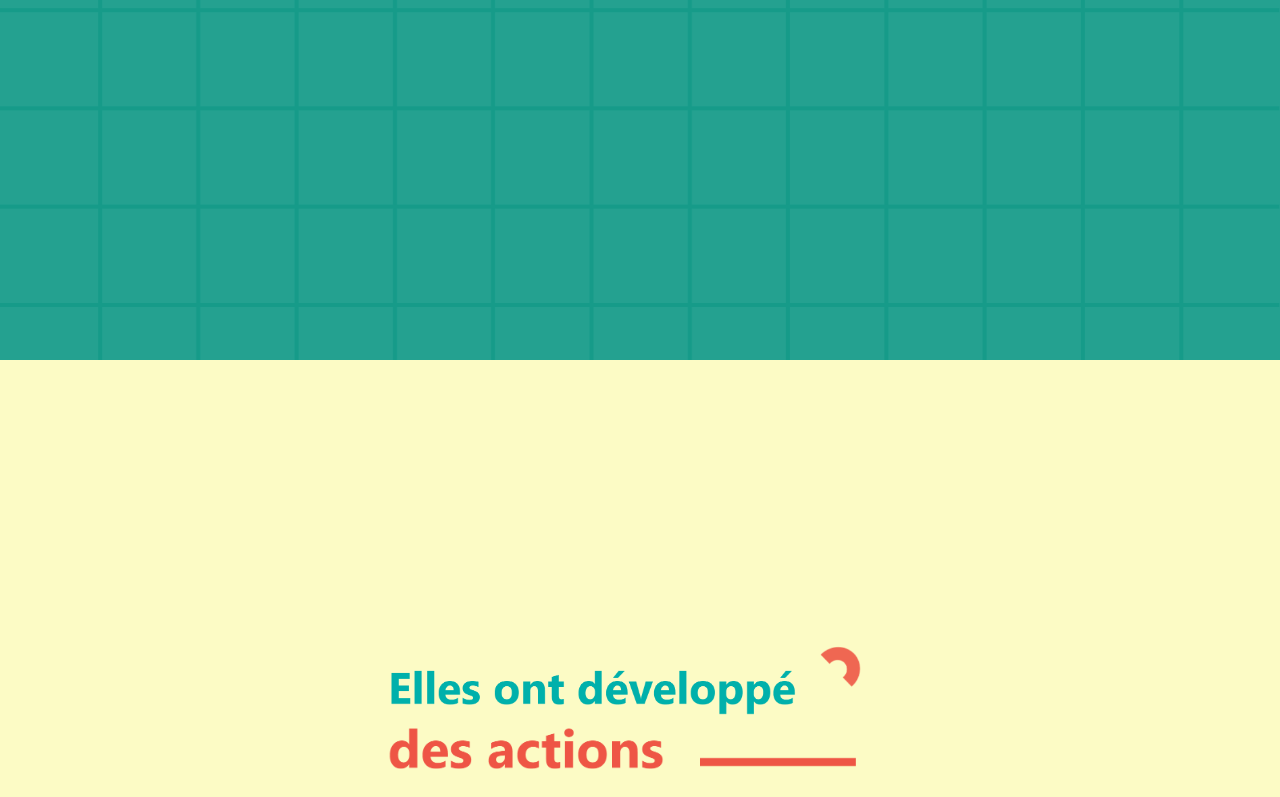
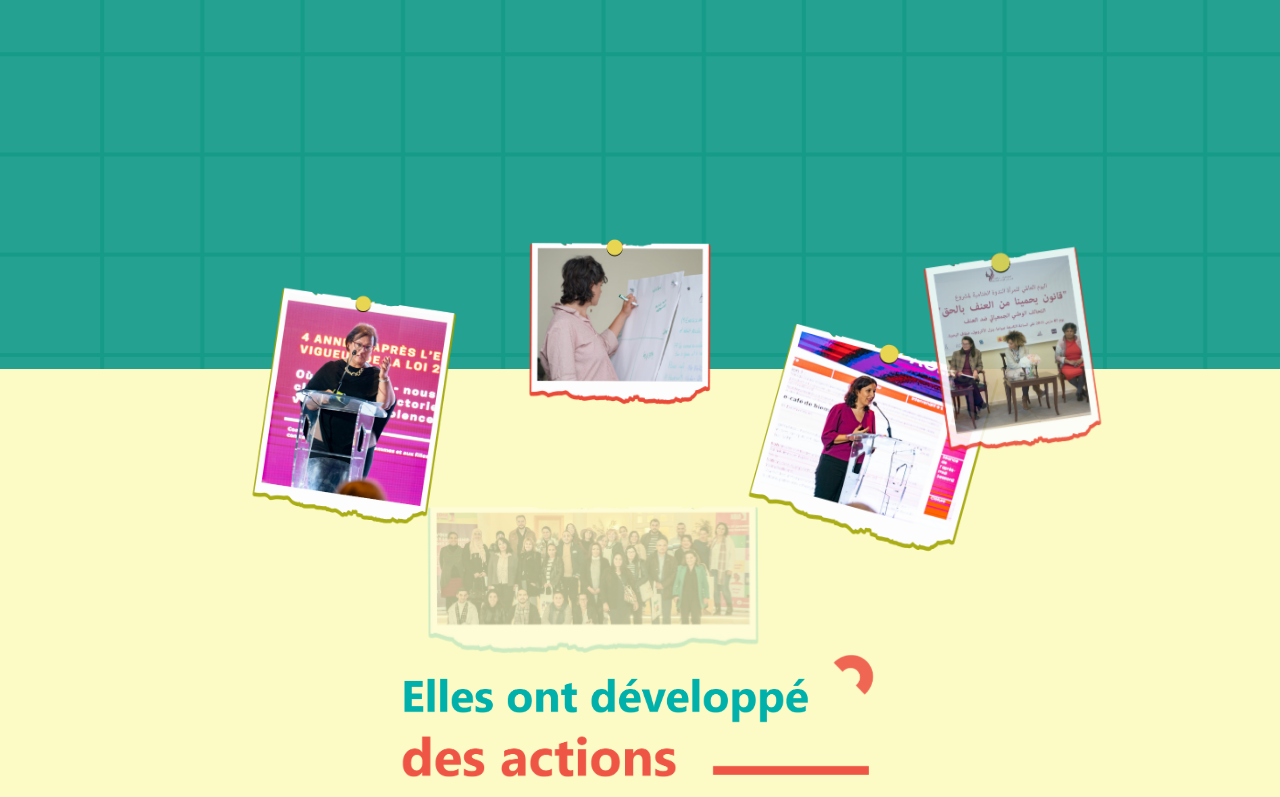
Before and after one commit to ferjaouiamine/projet_Vlf_soc, a React (Create React App) app: page / in a window 1280 px wide. Shown: the part 6394-7191 px from the top of the page. Built offline with nearby package versions, Linux system fonts and the light colour scheme.

Commit message:
love your self

```diff
--- a/src/App.css
+++ b/src/App.css
@@ -11,7 +11,7 @@ body {
   align-items: center;
   font-family: Arial, sans-serif;
   background-color: #f8f8f8;
-  width: 100%; /* Assure que la largeur prend toute la fenêtre */
+  width: 102%; /* Assure que la largeur prend toute la fenêtre */
   overflow-x: hidden; /* Empêche le défilement horizontal */
 }
 
--- a/src/Components/Cssfile/Section5.css
+++ b/src/Components/Cssfile/Section5.css
@@ -14,8 +14,9 @@
     left: 0;
     width: 100%;
     height: 100%;
-    z-index: 0;
+    z-index: 1;
     overflow: hidden;
+
 }
 
 /* Ligne pointillée */
@@ -26,9 +27,10 @@
     width: 211%;
     height: 2px;
     background: repeating-linear-gradient(to right, #006E54, #006E54 5px, transparent 5px, transparent 10px);
-    z-index: 2;
+    z-index: 1;
     opacity: 0.8;
 }
+
 
 /* Style général pour les images d'étoiles */
 .star-image {
@@ -38,13 +40,25 @@
     z-index: 3;
     opacity: 0.9;
     width: 5%;
+
+
+}
+.pointier{
+    position: absolute;
+    top:-53%; /* Ajustez cette valeur pour commencer la ligne dans la section 4 */
+    left: 2%;
+    width: 70%;
+    height: 70%;
+    z-index: 2;
+    opacity: 0.8;
 }
 
 /* Positionnement et taille des étoiles */
 .star1 {
     width: 31%;
     top: -35%;
-    right: 5%;
+    right: 5%;;
+
 }
 
 .star2 {
--- a/src/Components/Cssfile/section8.css
+++ b/src/Components/Cssfile/section8.css
@@ -5,6 +5,41 @@
   padding: 20px;
   box-sizing: border-box;
   background-color: #FCFBC5;
+}
+/* Styles pour P1 à P5 dans la section 8 */
+.section8 .p1, .section8 .p2, .section8 .p3, .section8 .p4, .section8 .p5 {
+  position: absolute;
+  z-index: 3; /* S'assurer que les images sont au-dessus des autres éléments */
+}
+
+.section8 .p1 {
+  top: -3%;
+  left: 19%;
+  width: 16%;
+}
+
+.section8 .p2 {
+  top: -5%;
+  left: 40%;
+  width: 15%;
+}
+
+.section8 .p3 {
+  top: -2%;
+  left: 57%;
+  width: 20%;
+}
+
+.section8 .p4 {
+  top: -5%;
+  left: 70%;
+  width: 15%;
+}
+
+.section8 .p5 {
+  top: 2%;
+  left: 32%;
+  width: 27%;
 }
 
 .background-container {
@@ -169,4 +204,5 @@
       margin-top: 20px;
       left: 0;
   }
+
 }
--- a/src/Components/Section5.js
+++ b/src/Components/Section5.js
@@ -13,7 +13,7 @@ import fondjaunne from './Pic/fondjaune.png';
 import fondPluriannuelImage from './Pic/Fonds Pluriannuel.png';
 import fondReacitifImage from './Pic/Fonds Réactif.png';
 import fondInnovationImage from './Pic/Fonds Innovation.png';
-
+import pointier from './Pic/pointier.png'
 import description1Image from './Pic/description1.png';
 import description2Image from './Pic/description2.png';
 import description3Image from './Pic/description3.png';
@@ -50,7 +50,9 @@ const Section5 = () => {
   return (
     <section className="section5">
       <div className="background-container">
-        <img src={starImage1} alt="Star 1" className="star-image star1" />
+      <img src={pointier} alt="pointier" className="pointier"  />
+
+        <img src={starImage1} alt="Star 1" className="star-image star1"  />
         <img src={starImage2} alt="Star 2" className="star-image star2" />
         <img src={backgroundImageRight} alt="Background Right" className="background-image-right"  />
       </div>
--- a/src/Components/Section8.js
+++ b/src/Components/Section8.js
@@ -12,6 +12,11 @@ import starImage from './Pic/etoilepetite.png'; // Image "étoile petite"
 import allSectionImage from './Pic/toutlasection8.png'; // Image pour toute la section
 import demiCercle from './Pic/demicercle.png'; // Nouvelle image "demicercle"
 import starNawra from './Pic/starnawara.png'; // Nouvelle image "starnawra"
+import p1 from './Pic/p1.png';  // Nouvelle image ajoutée
+import p2 from './Pic/p2.png';  // Nouvelle image ajoutée
+import p3 from './Pic/p3.png';  // Nouvelle image ajoutée
+import p4 from './Pic/p4.png';  // Nouvelle image ajoutée
+import p5 from './Pic/p5.png';
 
 gsap.registerPlugin(ScrollTrigger);
 
@@ -60,6 +65,16 @@ const Section8 = () => {
 
   return (
     <section className="section8">
+        <img src={p1} alt="Photo 1" className="p1"     data-aos="fade-up"
+          data-aos-delay="500"  />
+        <img src={p2} alt="Photo 2" className="p2"     data-aos="fade-up"
+          data-aos-delay="1000"  />
+        <img src={p3} alt="Photo 3" className="p3"     data-aos="fade-up"
+          data-aos-delay="1500"  />
+        <img src={p4} alt="Photo 4" className="p4"     data-aos="fade-up"
+          data-aos-delay="2000"  />
+        <img src={p5} alt="Photo 4" className="p5"     data-aos="fade-up"
+          data-aos-delay="2500"  />
       <div className="background-container">
         <img src={backgroundImage} alt="Background" className="background-image" />
       </div>
```
Also changed, not shown: src/Components/Cssfile/Section7.css (line endings or trailing spaces), src/Components/Pic/pointier.png (added).
